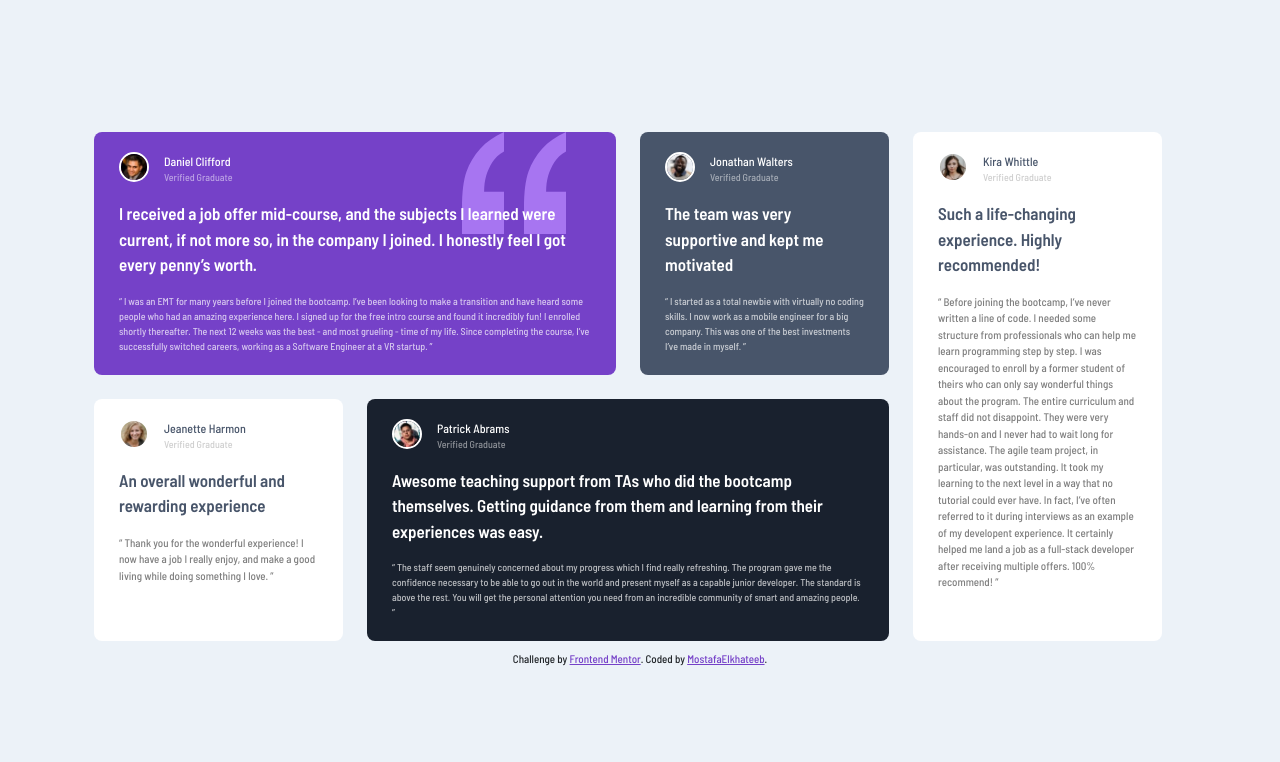
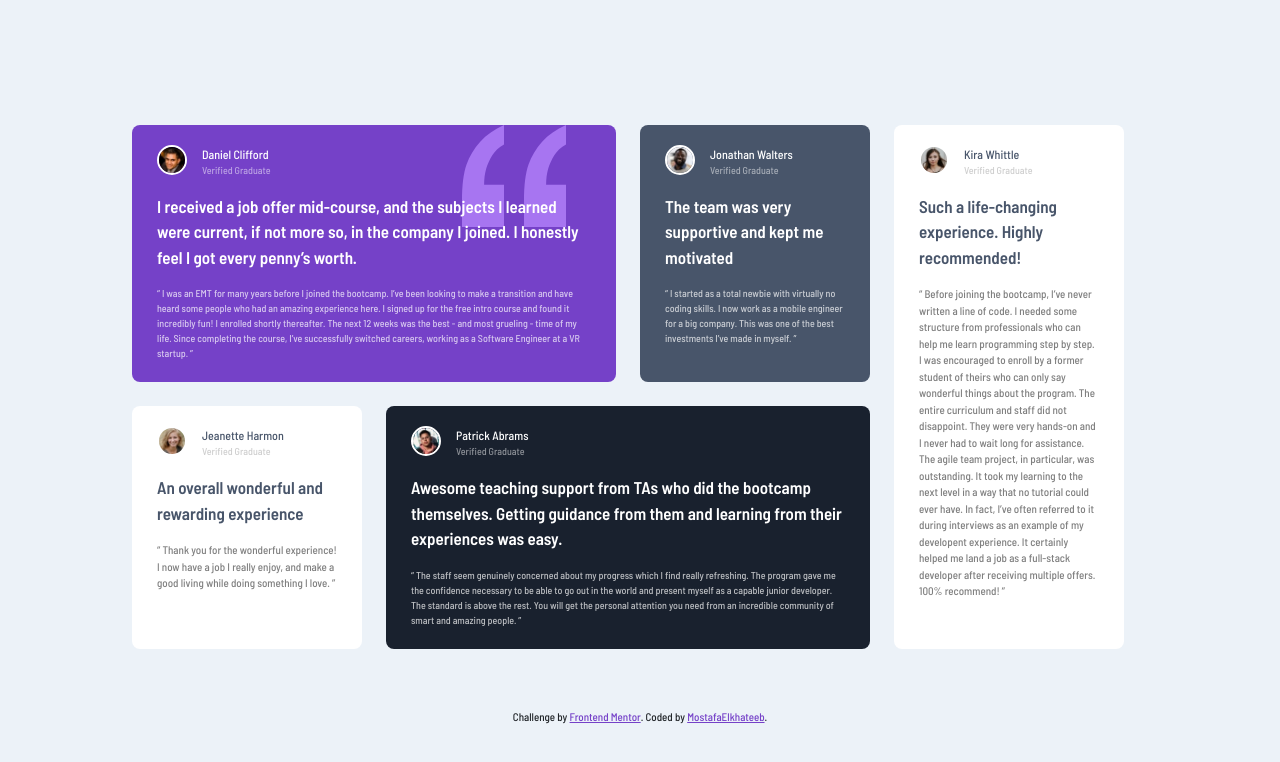
Before and after one commit to melkhateeb193/testimonials-grid-section-main, a plain HTML site: page index.html in a window 1280 px wide. Drawn offline with Linux system fonts and the light colour scheme.

Commit message:
f1t commit

```diff
--- a/css/style.css
+++ b/css/style.css
@@ -111,7 +111,9 @@ img {
 }
     .attribution a { color: var(--Moderate-violet); }
 
-
+    .row.container {
+         padding: 50px;
+    }
 @media (max-width:950px)
 {
     body{
```
